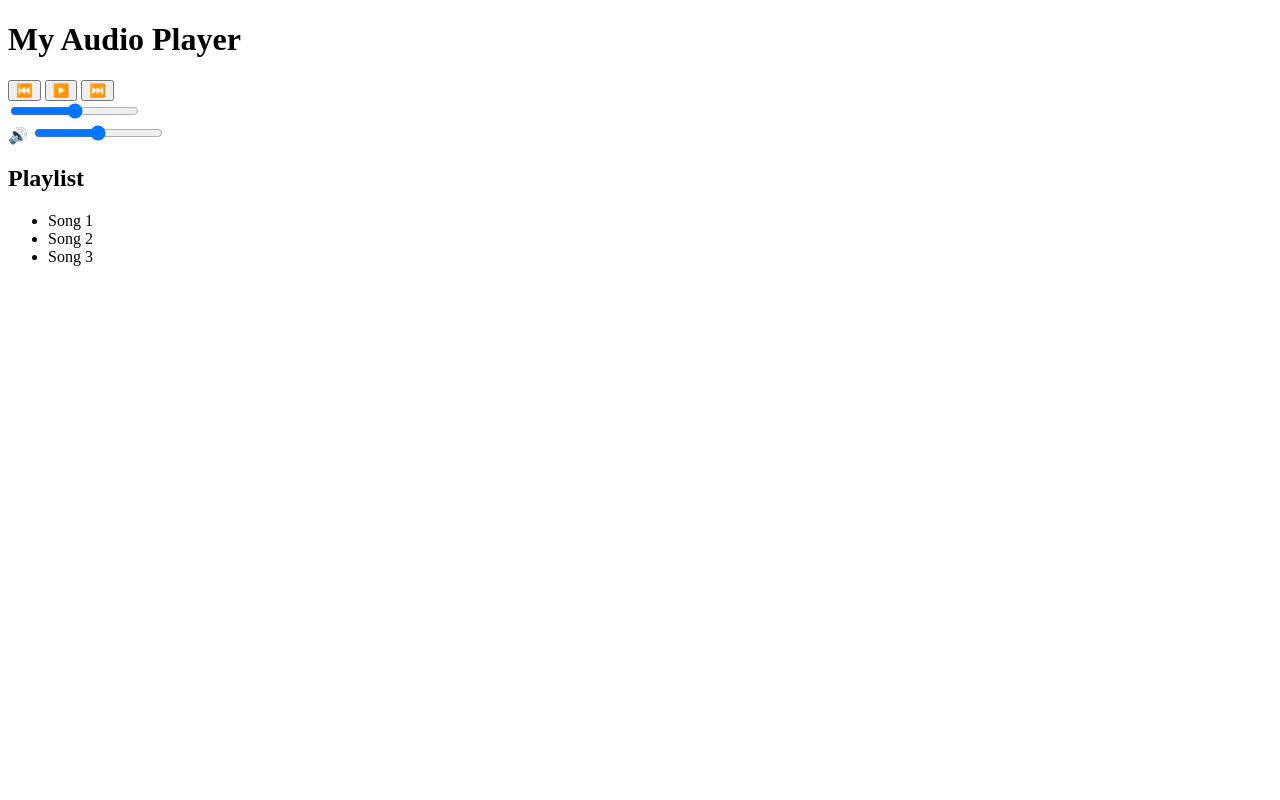
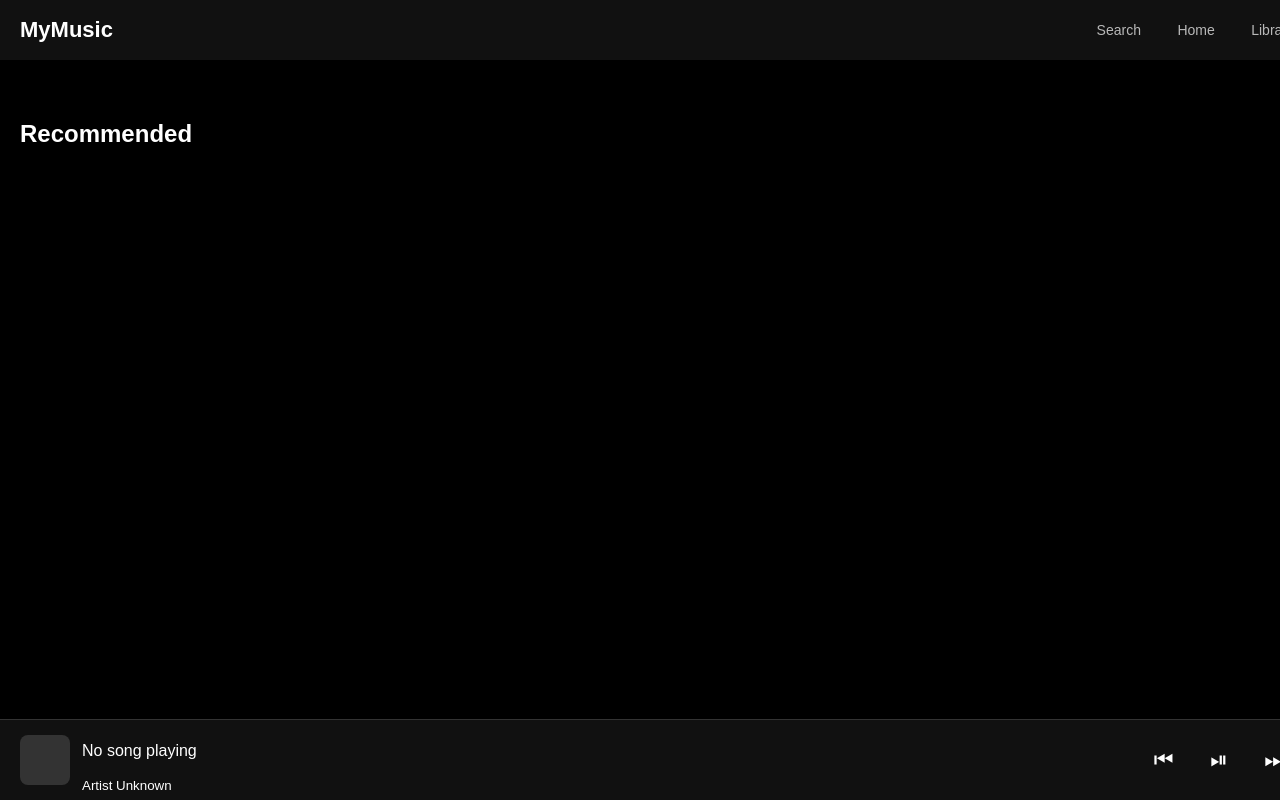
Before and after one commit to PrateekKumar-og/OJT_PROJECT, a plain HTML site: page code/index.html in a window 1280 px wide. Drawn offline with Linux system fonts and the light colour scheme.

Commit message:
Added basic html and css

```diff
--- a/code/index.html
+++ b/code/index.html
@@ -1,42 +1,49 @@
 <!DOCTYPE html>
 <html lang="en">
 <head>
-    <meta charset="UTF-8">
-    <meta name="viewport" content="width=device-width, initial-scale=1.0">
-    <link rel="stylesheet" href="ojt.css">
+  <meta charset="UTF-8" />
+  <meta name="viewport" content="width=device-width, initial-scale=1.0" />
+  <link rel="stylesheet" href="style.css">
+  <title>RhythmFlow</title>
 
 </head>
 <body>
 
-
-<div class="header">
-  <h1>My Audio Player</h1>
-</div>
-
-<div class="player-box">
-
-  <div class="controls">
-    <button id="prev">⏮️</button>
-    <button id="play">▶️</button>
-    <button id="next">⏭️</button>
+  <div class="navbar">
+    <div class="logo">MyMusic</div>
+    <div class="links">
+      <input id="search-input" type="text" placeholder="Search songs...">
+      <button onclick="toggleSearch()">Search</button>
+      <button onclick="showAllSongs()">Home</button>
+      <button>Library</button>
+    </div>
   </div>
 
-  <input type="range" id="seek" class="seek-bar">
 
-  <div class="volume">
-    <label>🔊</label>
-    <input type="range" id="volume" min="0" max="1" step="0.1">
+  <div class="content">
+    <h2>Recommended</h2>
+    <div class="grid" id="song-grid"></div>
   </div>
+</body>
 
-</div>
 
-<div class="playlist">
-  <h2>Playlist</h2>
-  <ul id="playlist-list">
-    <li>Song 1</li>
-    <li>Song 2</li>
-    <li>Song 3</li>
-  </ul>
-</div>
-</body>
+
+<footer><div class="player">
+    <div class="song-info">
+      <div id="song-thumb" class="song-thumb"></div>
+      <div>
+        <p id="song-name">No song playing</p>
+        <small>Artist Unknown</small>
+      </div>
+    </div>
+
+    <div class="controls">
+      <button onclick="alert('Previous')">⏮</button>
+      <button onclick="togglePlay()">⏯</button>
+      <button onclick="alert('Next')">⏭</button>
+    </div>
+  </div>
+</footer>
+
+<script src="script.js"></script>
 </html>
--- /dev/null
+++ b/code/style.css
@@ -0,0 +1,120 @@
+body {
+  margin: 0;
+  background: #000;
+  color: #fff;
+  font-family: Arial, sans-serif;
+}
+
+.navbar {
+  width: 100%;
+  height: 60px;
+  background: #111;
+  display: flex;
+  align-items: center;
+  justify-content: space-between;
+  padding: 0 20px;
+  position: fixed;
+  top: 0;
+  left: 0;
+  z-index: 10;
+  box-shadow: 0 2px 10px rgba(0,0,0,0.4);
+}
+
+.logo {
+  font-size: 22px;
+  font-weight: bold;
+}
+
+.links button {
+  background: none;
+  border: none;
+  color: white;
+  margin-left: 20px;
+  cursor: pointer;
+  font-size: 14px;
+  opacity: 0.7;
+}
+
+.links button:hover {
+  opacity: 1;
+}
+
+#search-input {
+  padding: 6px 10px;
+  border-radius: 6px;
+  border: none;
+  outline: none;
+  background: #222;
+  color: white;
+  display: none;
+}
+
+.content {
+  padding: 100px 20px 120px;
+}
+
+.grid {
+  display: grid;
+  grid-template-columns: 1fr 1fr 1fr;
+  gap: 20px;
+}
+
+.card {
+  background: #181818;
+  padding: 15px;
+  border-radius: 12px;
+  cursor: pointer;
+  transition: 0.2s;
+}
+
+.card:hover {
+  background: #282828;
+}
+
+.thumbnail {
+  width: 100%;
+  height: 140px;
+  background: #333;
+  background-size: cover;
+  background-position: center;
+  border-radius: 10px;
+  margin-bottom: 10px;
+}
+
+
+.player {
+  width: 100%;
+  height: 80px;
+  background: #111;
+  position: fixed;
+  bottom: 0;
+  left: 0;
+  display: flex;
+  align-items: center;
+  padding: 0 20px;
+  border-top: 1px solid #333;
+  justify-content: space-between;
+}
+
+.song-info {
+  display: flex;
+  align-items: center;
+  gap: 12px;
+}
+
+.song-thumb {
+  width: 50px;
+  height: 50px;
+  background: #333;
+  background-size: cover;
+  border-radius: 8px;
+}
+
+.controls button {
+  background: none;
+  border: none;
+  color: white;
+  font-size: 22px;
+  cursor: pointer;
+  margin: 0 10px;
+}
--- a/code/tyle.css
+++ /dev/null
@@ -1,104 +0,0 @@
-* {
-  margin: 0;
-  padding: 0;
-  box-sizing: border-box;
-  font-family: Arial, sans-serif;
-}
-
-body {
-  background: linear-gradient(135deg,
-    #47d1ff 0%,
-    #5a71ff 30%,
-    #9247ff 60%,
-    #ff4bb5 100%
-);
-  padding: 20px;
-}
-
-.header {
-  text-align: center;
-  padding: 10px;
-  margin-bottom: 20px;
-}
-
-.player-box {
-  width: 380px;
-  background: linear-gradient(135deg,
-    #7fe2ff 0%,
-    #8f82ff 50%,
-    #ff7ed1 100%
-);
-border-radius: 16px;;
-  padding: 20px;
-  margin: 0 auto;
-  border-radius: 12px;
-  box-shadow: 0 4px 12px rgba(0,0,0,0.15);
-}
-
-.controls {
-  display: flex;
-  justify-content: center;
-  gap: 15px;
-  margin-bottom: 15px;
-}
-
-.controls button {
-  background: #4a90e2;
-  border: none;
-  color: white;
-  padding: 10px 15px;
-  border-radius: 8px;
-  cursor: pointer;
-  font-size: 16px;
-  transition: 0.2s;
-}
-
-.controls button:hover {
-  background: #357ab8;
-}
-
-.seek-bar {
-  width: 100%;
-  margin-bottom: 15px;
-}
-
-.volume {
-  display: flex;
-  align-items: center;
-  gap: 10px;
-}
-
-.playlist {
-  width: 380px;
-  background: linear-gradient(135deg,
-    #7fe2ff 0%,
-    #8f82ff 50%,
-    #ff7ed1 100%
-);
-border-radius: 16px;
-  padding: 20px;
-  margin: 20px auto;
-  border-radius: 12px;
-  box-shadow: 0 4px 12px rgba(0,0,0,0.15);
-}
-
-.playlist h2 {
-  margin-bottom: 10px;
-}
-
-.playlist ul {
-  list-style: none;
-}
-
-.playlist li {
-  padding: 10px;
-  margin-bottom: 5px;
-  background: #eee;
-  border-radius: 6px;
-  cursor: pointer;
-  transition: 0.2s;
-}
-
-.playlist li:hover {
-  background: #ddd;
-}
```
